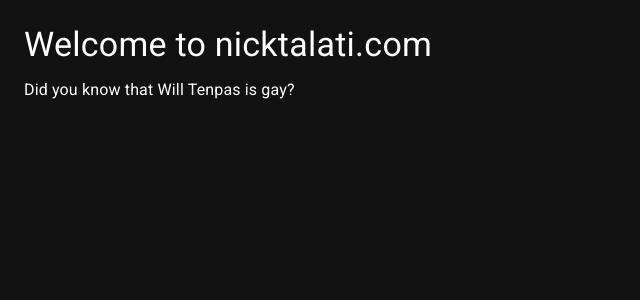
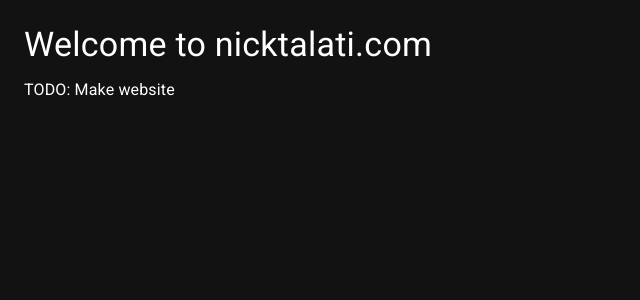
Before and after one commit to nicktalati/nicktalati, a React (Create React App) app: page / in a window 1280 px wide. Shown: the top 300 px of the page, without its empty margins (0-640 px from the left). Built offline with nearby package versions, Linux system fonts and the light colour scheme.

Commit message:
added note

```diff
--- a/src/components/Home.js
+++ b/src/components/Home.js
@@ -6,7 +6,7 @@ function Home() {
         <Box sx={{ p: 3 }}>
             <Typography variant="h4" gutterBottom>Welcome to nicktalati.com</Typography>
             <Typography variant="p" gutterBottom>
-                Did you know that Will Tenpas is gay?
+                TODO: Make website
             </Typography>
         </Box>
     );
```
